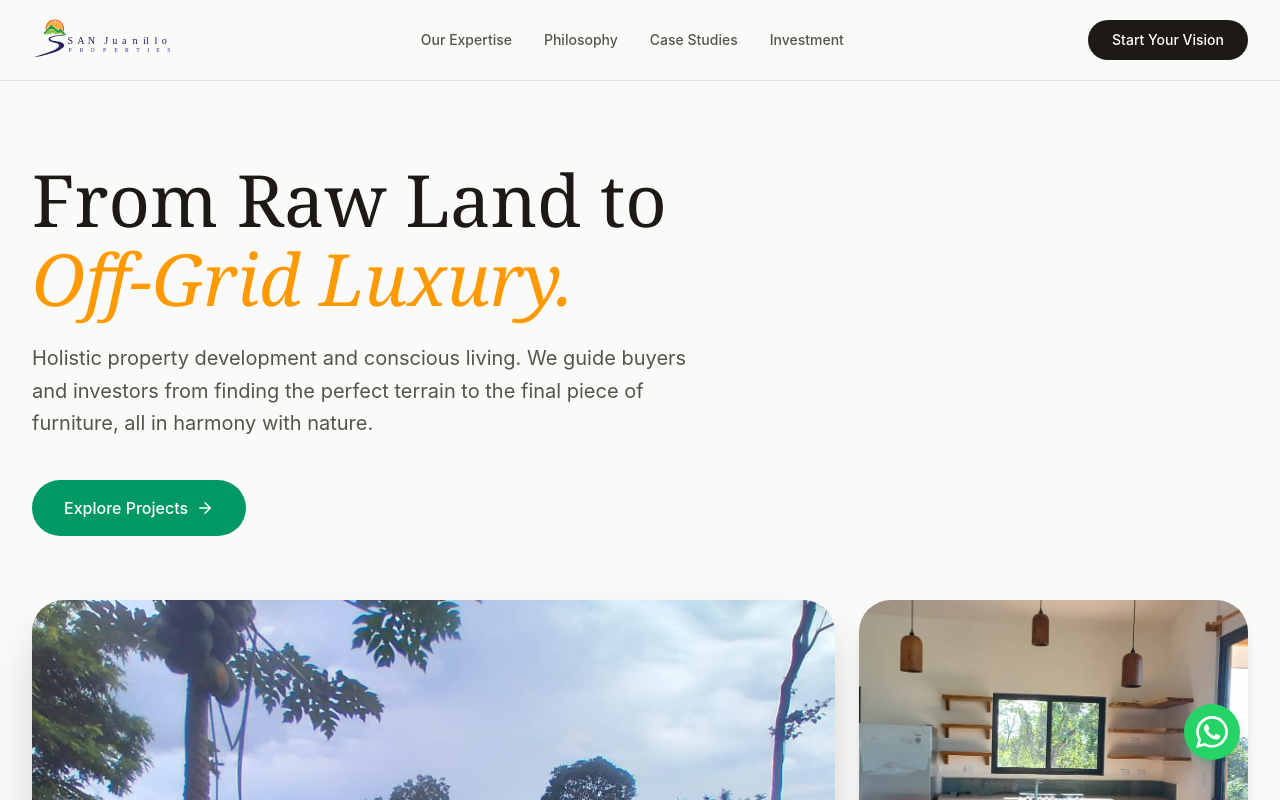
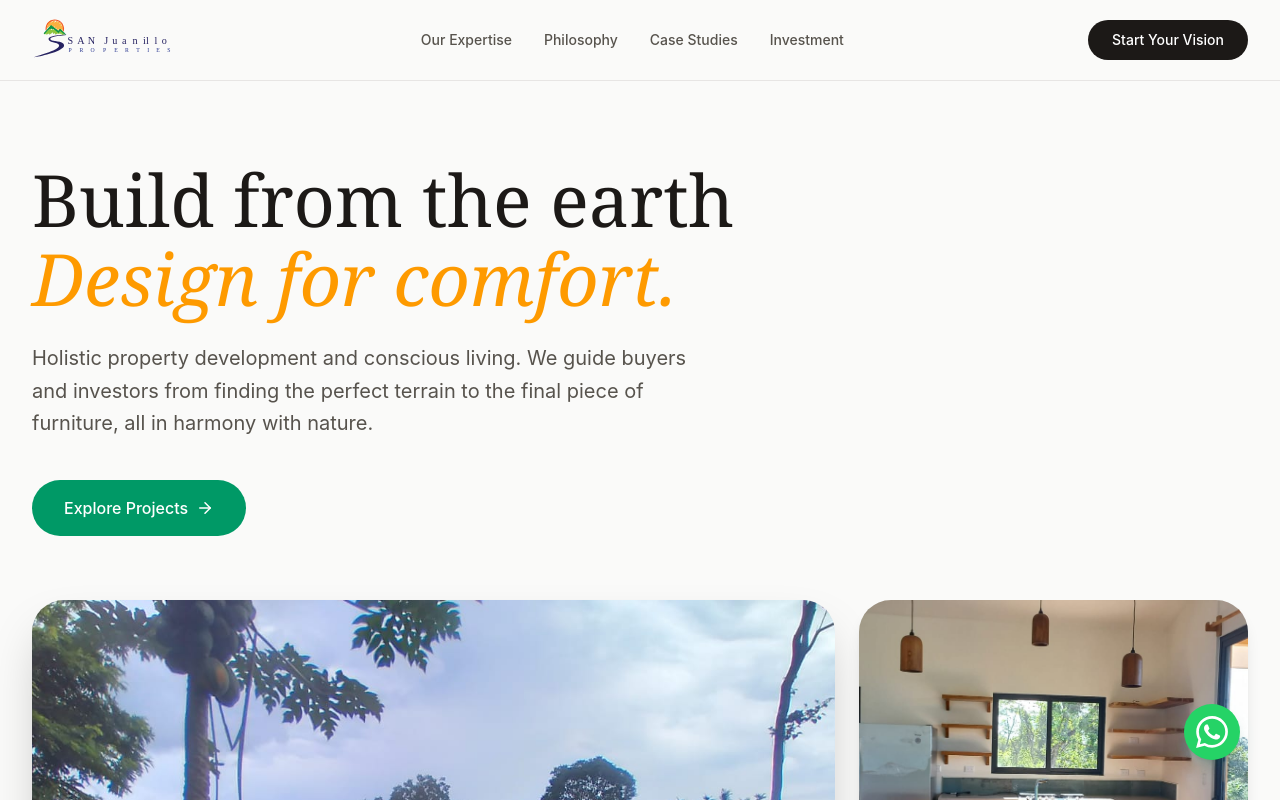
Before and after one commit to TideStay/Hen-Properties-broker, a React (Vite) app: page / in a window 1280 px wide. Shown: the top 800 px of the page. Built offline with nearby package versions, Linux system fonts and the light colour scheme.

Commit message:
Main.headLine.changed

```diff
--- a/src/App.jsx
+++ b/src/App.jsx
@@ -75,8 +75,8 @@ export default function App() {
           {/* Main Text Area */}
           <div className="max-w-3xl mb-12 lg:mb-16">
             <h1 className="text-5xl lg:text-7xl font-serif text-stone-900 leading-[1.1] mb-6">
-              From Raw Land to <br className="hidden md:block" />
-              <span className="text-amber-500 italic">Off-Grid Luxury.</span>
+            Build from the earth<br className="hidden md:block" />
+              <span className="text-amber-500 italic">Design for comfort.</span>
             </h1>
             <p className="text-lg lg:text-xl text-stone-600 mb-10 leading-relaxed max-w-2xl">
               Holistic property development and conscious living. We guide buyers and investors from finding the perfect terrain to the final piece of furniture, all in harmony with nature.
```
